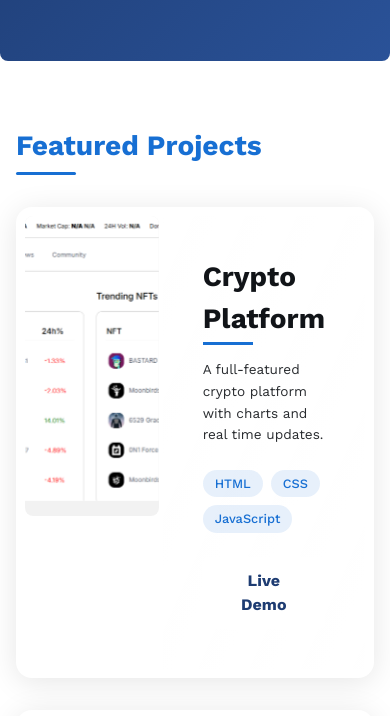
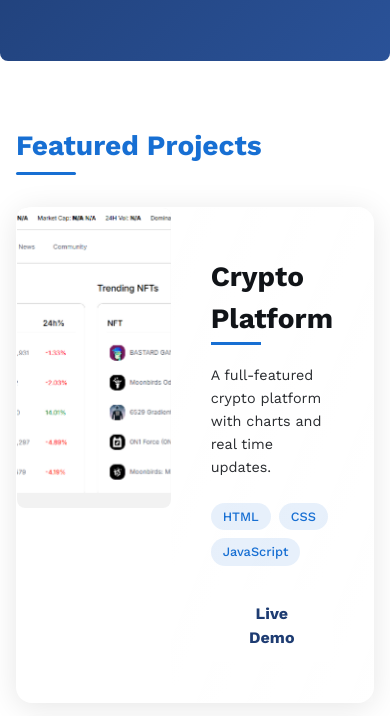
Before and after one commit to Segniko/Mid-Lab-Project, a plain HTML site: page portfolio.html in a window 390 px wide. Shown: the part 361-1077 px from the top of the page. Drawn offline with nearby package versions, Linux system fonts and the light colour scheme.

Commit message:
Mobile Responsiveness

```diff
--- a/css/styles.css
+++ b/css/styles.css
@@ -414,33 +414,48 @@ body[data-theme="light"] .nav-link.theme-toggle::before {
  * Adjusts layout and spacing for smaller screens
  */
 @media screen and (max-width: 768px) {
-  /* Stack project card vertically on mobile */
+  /* Mobile card layout */
   .project-card {
+    display: flex;
     flex-direction: column;
-    padding: 0.5rem;      /* Reduced padding */
-    gap: 0.2rem;          /* Reduced gap */
-    text-align: left;
-    margin-bottom: 0.75rem; /* Reduced margin */
+    background: var(--card-bg);
+    border-radius: 12px;
+    overflow: hidden;
+    box-shadow: 0 2px 8px rgba(0,0,0,0.1);
+    margin-bottom: 1.5rem;
+    padding: 0;
   }
 
-  /* Style project descriptions to match about content */
-  .project-card p {
-    line-height: 1.4;        /* Tighter line height */
-    color: var(--text);
-    font-size: 0.85rem;      /* Smaller font */
-    margin: 0.2rem 0;        /* Reduced margins */
-    white-space: normal;
-    word-wrap: break-word;
+  /* Project content styles */
+  .project-content {
+    padding: 1rem;
   }
 
-  /* Show mobile screenshots on mobile and hide desktop screenshots */
+  .project-card h3 {
+    font-size: 1.2rem;
+    margin: 0.5rem 0;
+    color: var(--text);
+  }
+
+  .project-card p {
+    line-height: 1.5;
+    color: var(--text-secondary);
+    font-size: 0.9rem;
+    margin: 0.5rem 0 1rem;
+  }
+
+  /* Project image container */
   .project-image {
     width: 100%;
-    margin-bottom: 0.5rem;
-    border-radius: 6px;
+    height: 180px;
     overflow: hidden;
-    height: 120px;          /* Fixed height */
-    background: #f5f5f5;
+    position: relative;
+  }
+
+  .project-image img {
+    width: 100%;
+    height: 100%;
+    object-fit: cover;
   }
 
   .mobile-screenshot {
```
